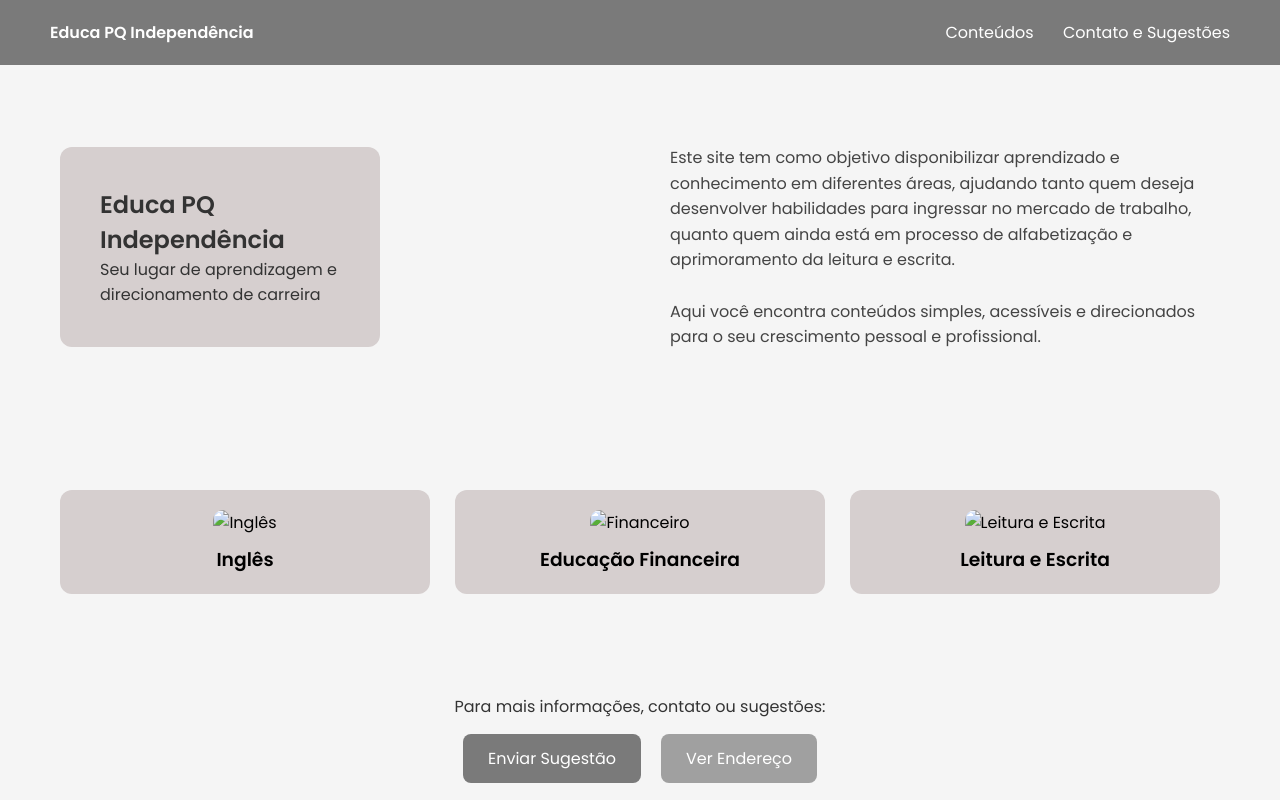
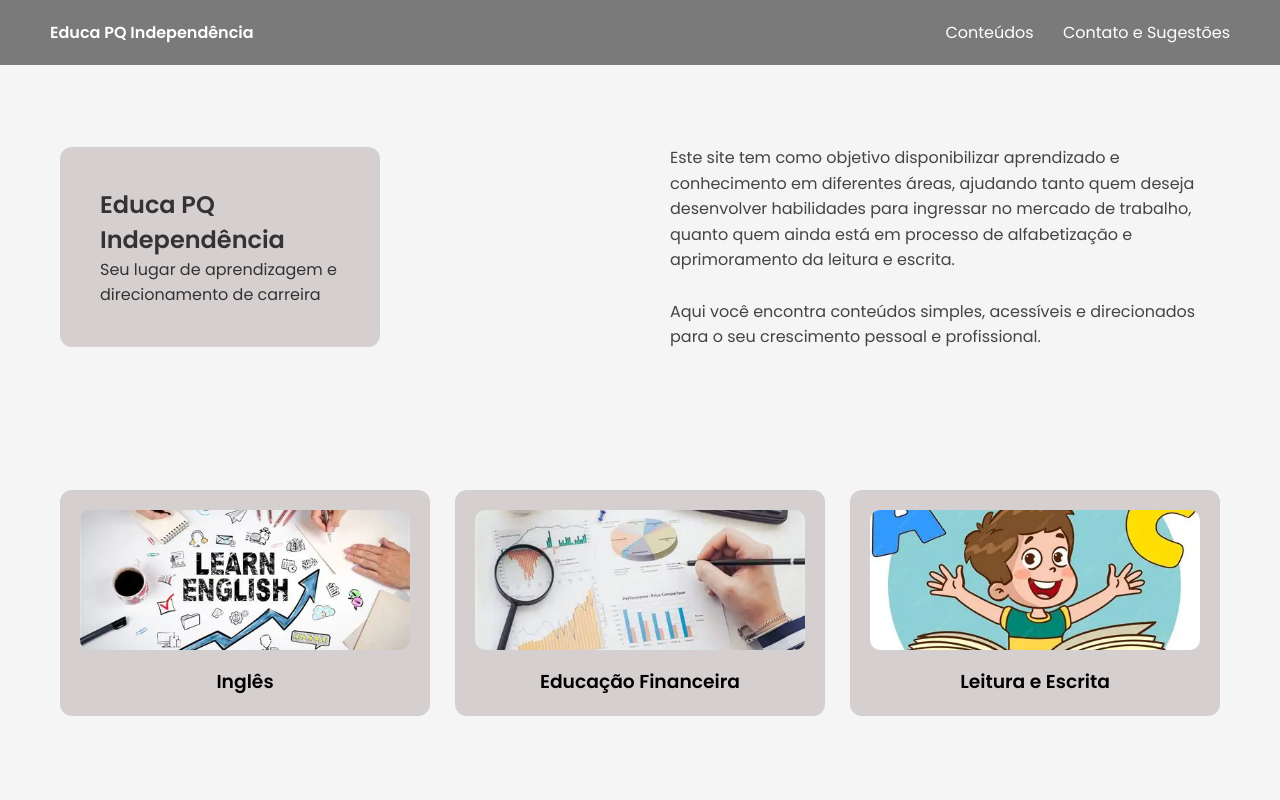
Before and after one commit to danilomds010/Educa---parque-independ-ncia, a plain HTML site: page index.html in a window 1280 px wide. Shown: the top 800 px of the page. Drawn offline with Linux system fonts and the light colour scheme.

Commit message:
Add files via upload

```diff
--- a/index.html
+++ b/index.html
@@ -44,24 +44,24 @@
 
 </section>
 
-<!-- CONTEÚDOS -->
 <section id="conteudos" class="cards-container">
 
     <a href="https://www.santanderopenacademy.com/pt_br/courses/english-essentials-for-professional-growth.html" target="_blank" class="card">
-        <img src="images/imagem curso de ingles.webp" alt="Inglês">
+        <img src="imagem curso de ingles.webp" alt="Inglês">
         <h3>Inglês</h3>
     </a>
 
     <a href="https://www.youtube.com/watch?v=Lb-dn0C5PXg&list=PL5vSn8ej1b0tFJPaD72cHxR6hDGgmGQTl" target="_blank" class="card">
-        <img src="imagem-curso-ingles.webp" alt="Financeiro">
+        <img src="imagem gestao financeiro.webp" alt="Educação Financeira">
         <h3>Educação Financeira</h3>
     </a>
 
     <a href="https://www.jw.org/pt/biblioteca/brochuras/Aplique-se-%C3%A0-Leitura-e-%C3%A0-Escrita/" target="_blank" class="card">
-        <img src="images/imagem ler e escrever.webp" alt="Leitura e Escrita">
+        <img src="imagem ler e escrever.webp" alt="Leitura e Escrita">
         <h3>Leitura e Escrita</h3>
     </a>
 
+</section>
 </section>
 
 <!-- CONTATO -->
```
